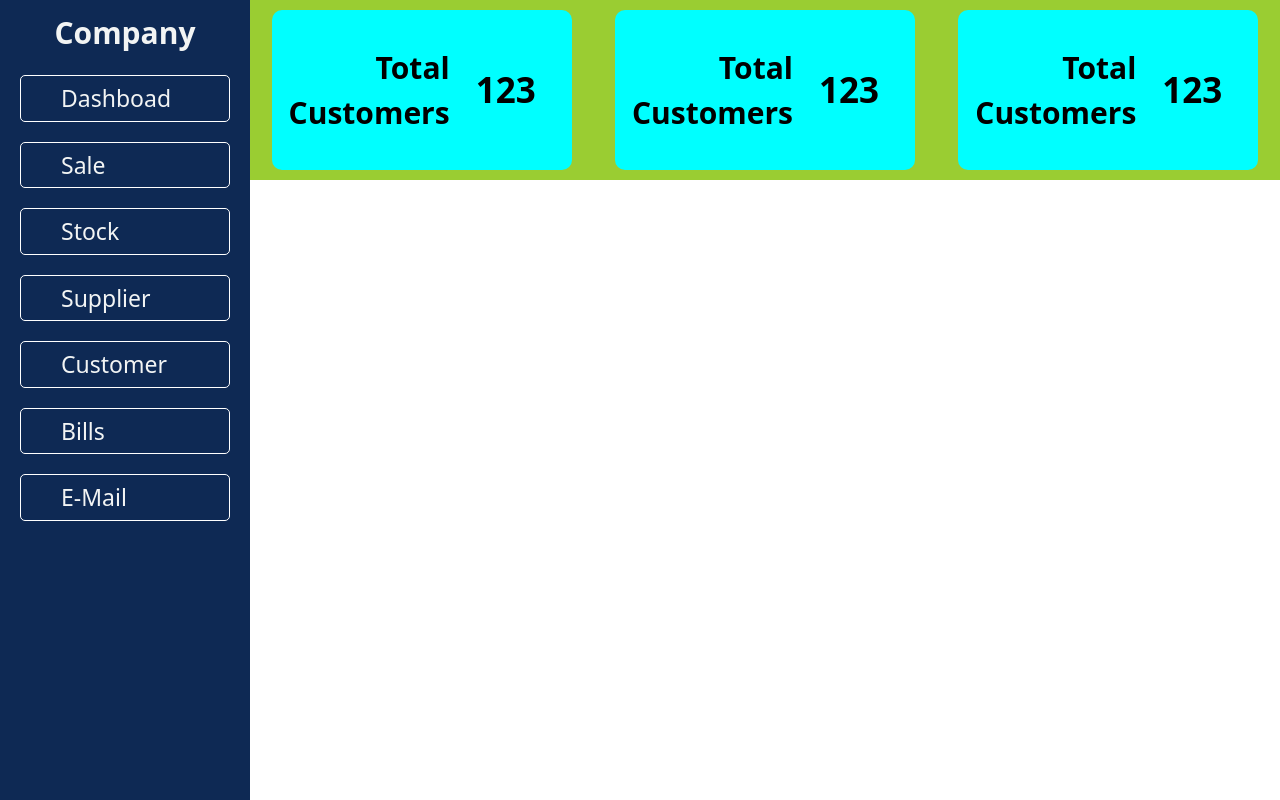
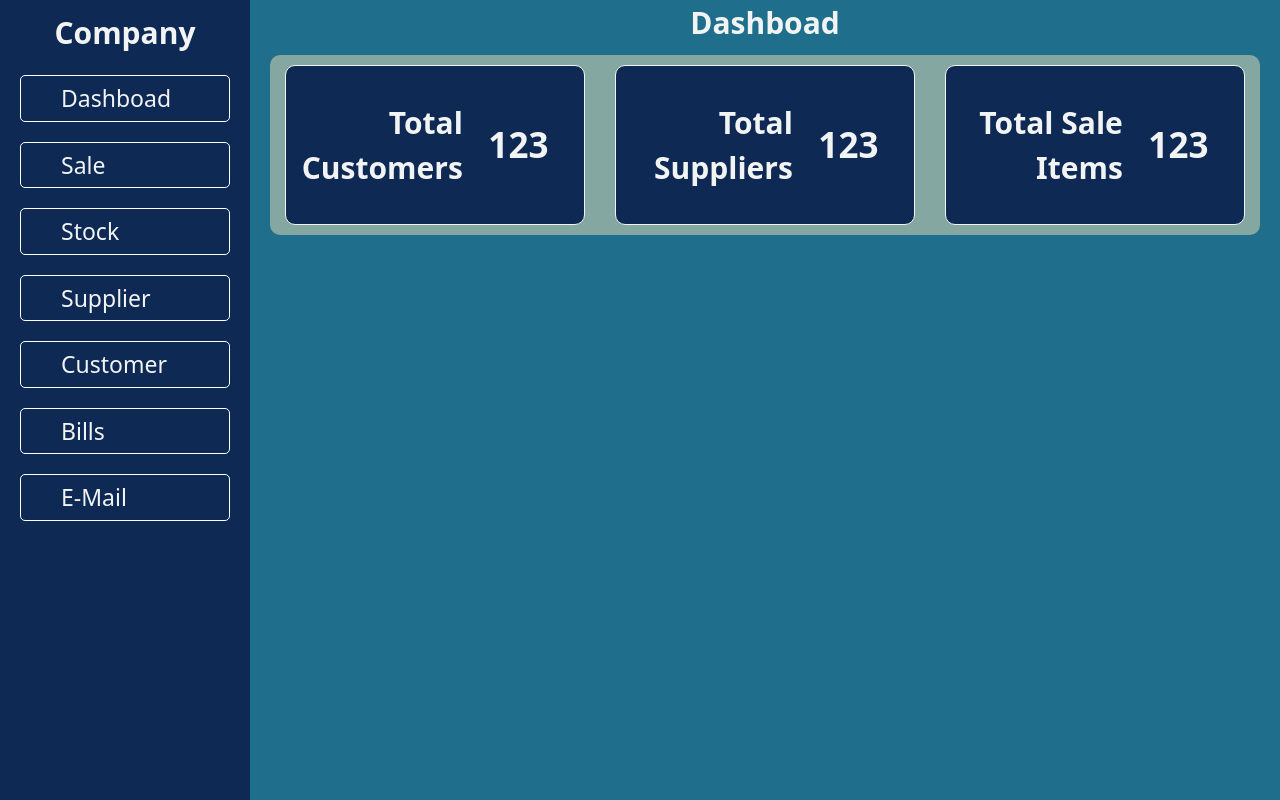
Before and after one commit to SasithDuleepa/pos-2-frontend, a React (Create React App) app: page /dashboad in a window 1280 px wide. Built offline with nearby package versions, Linux system fonts and the light colour scheme.

Commit message:
details bar

```diff
--- a/src/components/dashboad components/details_bar/details_bar.css
+++ b/src/components/dashboad components/details_bar/details_bar.css
@@ -1,5 +1,7 @@
 .details_bar{
     display: flex;
     justify-content: space-around;
-    background-color: yellowgreen;
+    background-color: var(--accent-color);
+    margin: 10px 20px;
+    border-radius: 10px;
 }
--- a/src/components/dashboad components/details_bar/details_bar.jsx
+++ b/src/components/dashboad components/details_bar/details_bar.jsx
@@ -8,9 +8,9 @@ import Details_card from '../details_card/details_card';
 export default function Details_bar() {
   return (
     <div className='details_bar'>
-        <Details_card/>
-        <Details_card/>
-        <Details_card/>
+        <Details_card title="Total Customers"/>
+        <Details_card title="Total Suppliers"/>
+        <Details_card title="Total Sale Items"/>
     </div>
   )
 }
--- a/src/components/dashboad components/details_card/details_card.css
+++ b/src/components/dashboad components/details_card/details_card.css
@@ -1,12 +1,13 @@
 
 .details_card{
-    background-color: aqua;
+    background-color: var(--main-color);
     height: 160px;
     width: 300px;
     margin: 10px 5px;
     border-radius: 10px;
     padding: 5px 10px;
     display: flex;
+    border: 1px solid var(--text-color);
 }
 
 .details_card_title-div{
@@ -29,6 +30,7 @@
     text-align: right;
     font-size: 30px;
     font-weight: 600;
+    color: var(--text-color);
 
 
 }
@@ -36,4 +38,5 @@
     text-align: center;
     font-size: 35px;
     font-weight: 600;
+    color: var(--text-color);
 }
--- a/src/components/dashboad components/details_card/details_card.jsx
+++ b/src/components/dashboad components/details_card/details_card.jsx
@@ -1,11 +1,11 @@
 import React from 'react';
 import './details_card.css';
 
-export default function Details_card() {
+export default function Details_card(props) {
   return (
     <div className='details_card'>
         <div className='details_card_title-div'>
-            <p className='details_card_title'>Total Customers</p>
+            <p className='details_card_title'>{props.title}</p>
         </div>
         <div className='details_card_content-div'>
             <p className='details_card_content'>123</p>
--- a/src/pages/dashboad/dashboad.css
+++ b/src/pages/dashboad/dashboad.css
@@ -0,0 +1,12 @@
+
+.dashboad{
+    background-color: var(--secondary-color);
+    height: 100vh;
+}
+
+.dashboad-title{
+    font-size: 30px;
+    font-weight: 700;
+    color: var(--text-color) ;
+    text-align: center;
+}
--- a/src/pages/dashboad/dashboad.jsx
+++ b/src/pages/dashboad/dashboad.jsx
@@ -5,7 +5,8 @@ import Details_bar from '../../components/dashboad components/details_bar/detail
 
 export default function Dashboad() {
   return (
-    <div>
+    <div className='dashboad'>
+      <h1 className='dashboad-title'>Dashboad</h1>
       <Details_bar/>
     </div>
   )
```
